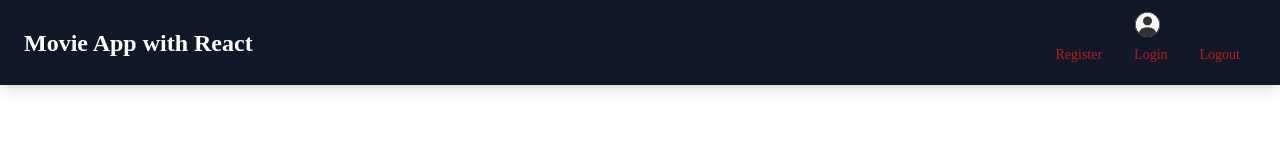
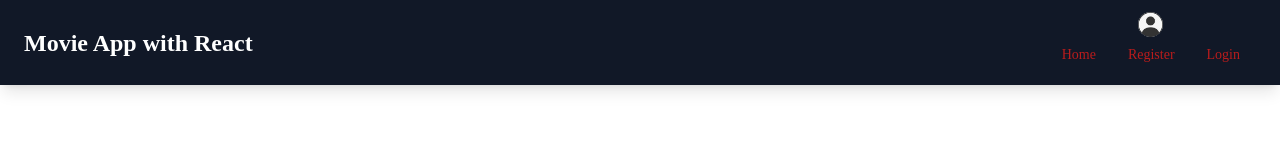
Before and after one commit to aydogdu-ali/firebase_react_movie_app, a React (Create React App) app: page / in a window 1280 px wide. Shown: the top 153 px of the page. Built offline with nearby package versions, Linux system fonts and the light colour scheme; no server answers; what tw-elements would draw is missing.

Commit message:
some fixed bugs

```diff
--- a/src/App.js
+++ b/src/App.js
@@ -1,4 +1,5 @@
 import React from "react";
+import { ToastContainer } from "react-toastify";
 import AuthContextProvider from "./context/AuthContextProvider";
 
 import AppRouter from "./router/AppRouter";
@@ -10,9 +11,10 @@ const App = () => {
 
 // context ile tüm sayfalarımızı sarmaladık.
   return (
-    <div>
+    <div >
       <AuthContextProvider>
         <AppRouter />
+        <ToastContainer/>
       </AuthContextProvider>
     </div>
   );
--- a/src/components/Navbar.jsx
+++ b/src/components/Navbar.jsx
@@ -44,11 +44,32 @@ const handleClick= ()=>{
                 <span>
                   <Link
                     className="text-sm py-2 px-4 font-normal block w-full whitespace-nowrap bg-transparent text-red-700 hover:bg-gray-100"
+                    to="/"
+                  >
+                    Home
+                  </Link>
+                </span>
+
+                <span>
+                  <Link
+                    className="text-sm py-2 px-4 font-normal block w-full whitespace-nowrap bg-transparent text-red-700 hover:bg-gray-100"
                     to="/register"
                   >
                     Register
                   </Link>
                 </span>
+
+                {currentUser ? (
+                  <span>
+                    <span
+                      className=" text-sm py-2 px-4 font-normal block w-full whitespace-nowrap bg-transparent text-red-700 hover:bg-gray-100"
+                      role="button"
+                      onClick={handleClick}
+                    >
+                      Logout
+                    </span>
+                  </span>
+                ) : (
                   <span>
                     <Link
                       className=" text-sm py-2 px-4 font-normal block w-full whitespace-nowrap bg-transparent  text-red-700 hover:bg-gray-100"
@@ -57,14 +78,7 @@ const handleClick= ()=>{
                       Login
                     </Link>
                   </span>
-                <span>
-                  <span
-                    className=" text-sm py-2 px-4 font-normal block w-full whitespace-nowrap bg-transparent text-red-700 hover:bg-gray-100"
-                    role="button"
-                  onClick={handleClick}>
-                    Logout
-                  </span>
-                </span>
+                )}
               </div>
             </div>
           </div>
--- a/src/pages/Login.jsx
+++ b/src/pages/Login.jsx
@@ -1,7 +1,7 @@
 import React, { useState } from "react";
 import { Link, useNavigate } from "react-router-dom";
 import GoogleIcon from "../assets/icons/GoogleIcon";
-import { signUpWithGoogle, UserLogin } from "../auth/firebase";
+import { forgotPassword, signUpWithGoogle, UserLogin } from "../auth/firebase";
 
 const Login = () => {
   // aytı ayrı stateler
@@ -74,7 +74,7 @@ const Login = () => {
               <span
                 role="button"
                 className="links-a font-[0.75em] cursor-pointer decoration-none text-[#8f8f8f]"
-              >
+               onClick={()=>forgotPassword(email)}>
                 Forgot Password
               </span>
               <Link
--- a/src/pages/Main.jsx
+++ b/src/pages/Main.jsx
@@ -2,6 +2,7 @@ import axios from "axios";
 import React, { useContext, useEffect, useState } from "react";
 import MovieCard from "../components/MovieCard";
 import { AuthContext } from "../context/AuthContextProvider";
+import { toastWarnNotify } from "../helpers/ToastNotifty";
 
 const API_KEY = process.env.REACT_APP_TMDB_KEY;
 
@@ -34,11 +35,11 @@ const Main = () => {
     if (searchTerm && currentUser) {
       getMovies(SEARCH_API + searchTerm);
       setSearchTerm("");
-      // } else if (!currentUser) {
-      //   toastWarnNotify("detayları görmek için giriş yapınız");
+      } else if (!currentUser) {
+        toastWarnNotify("detayları görmek için giriş yapınız");
       //   // alert("detayları görmek için giriş yapınız");
-      // } else {
-      //   toastWarnNotify("Lütfen filmin adını yazınız");
+      } else {
+        toastWarnNotify("Lütfen filmin adını yazınız");
       //   // alert("Lütfen filmin adını yazınız");
     }
   };
--- a/tailwind.config.js
+++ b/tailwind.config.js
@@ -6,6 +6,7 @@ module.exports = {
   ],
   theme: {
     extend: {},
+
   },
   plugins: [require("tw-elements/dist/plugin")],
 };
```
Lines whose indentation alone changed are shown as unchanged.
